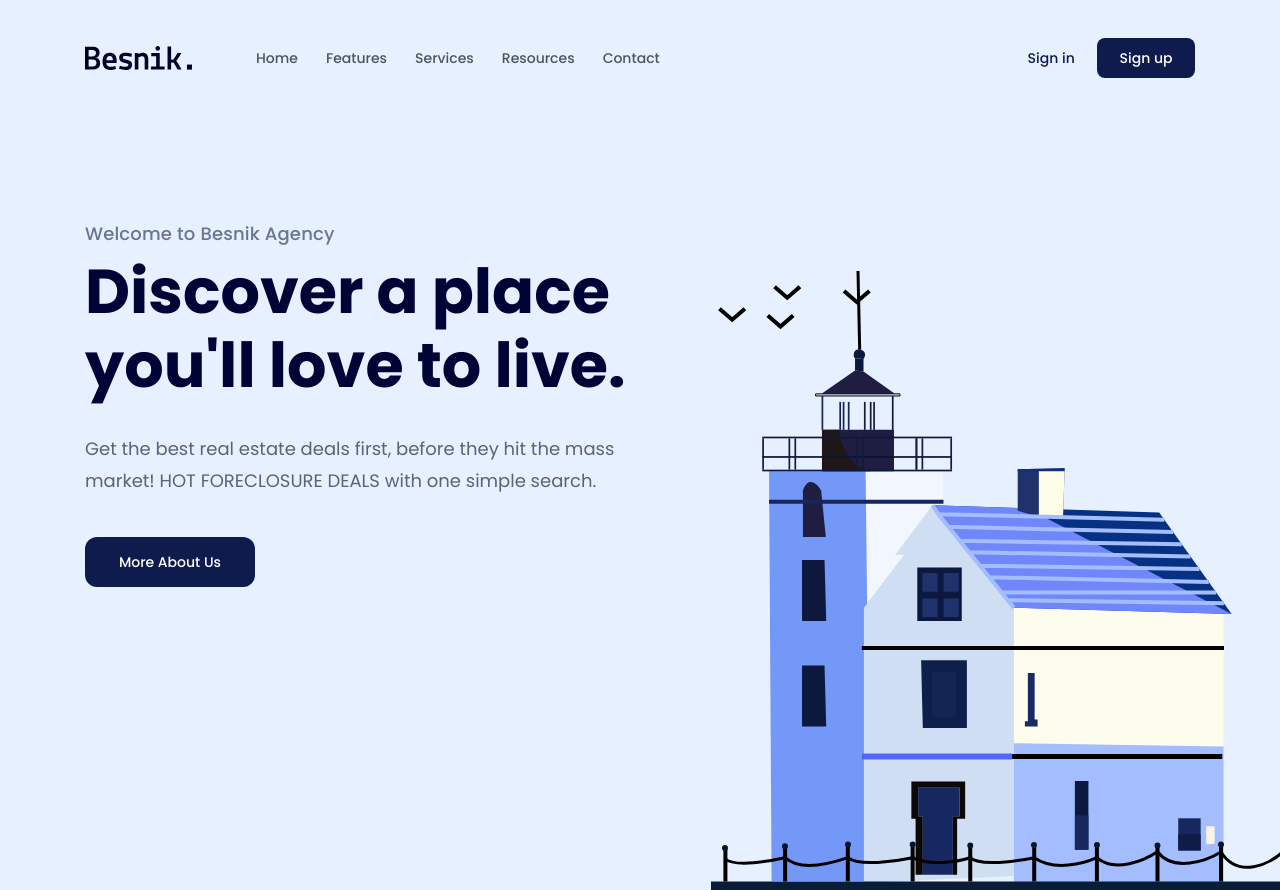
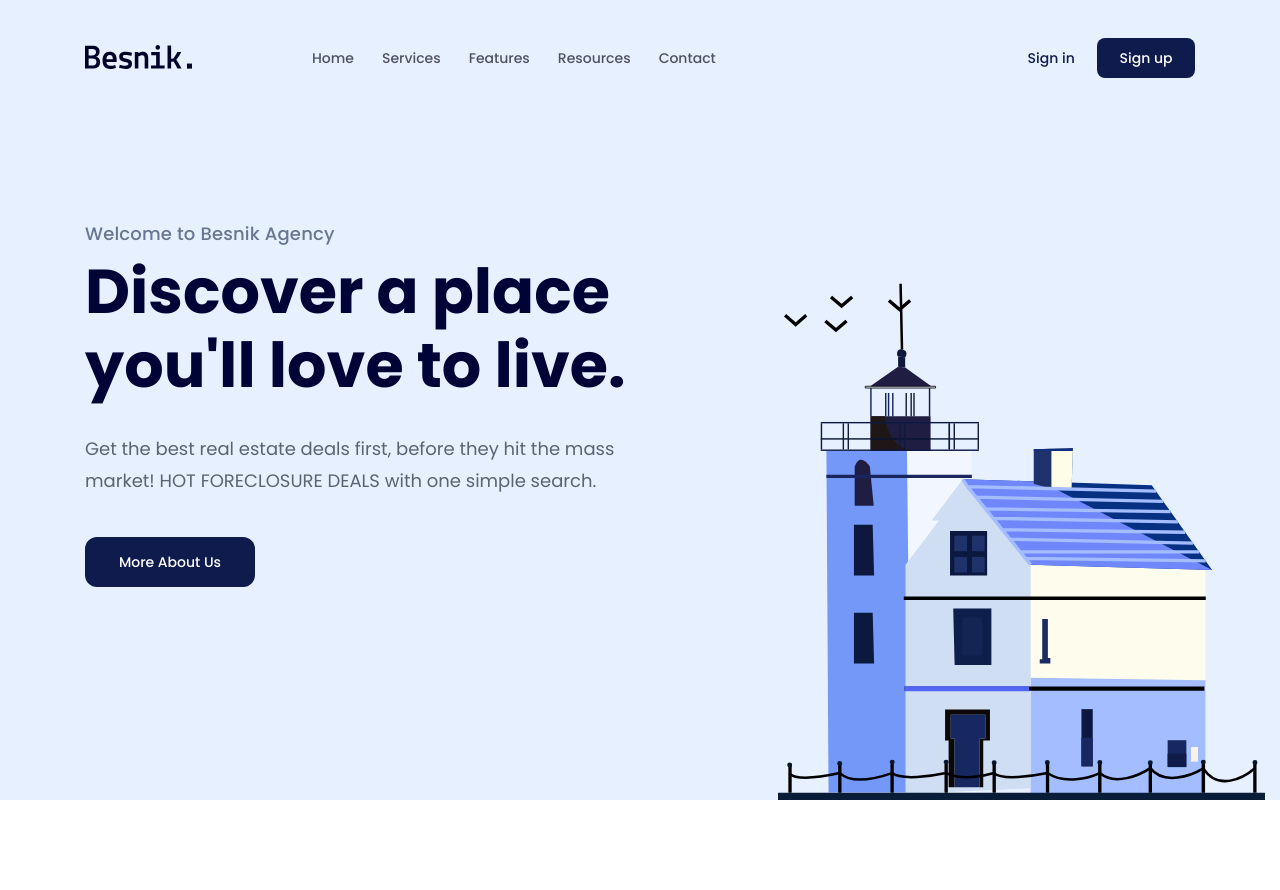
Before and after one commit to LeeCuowng/f8-project-01, a plain HTML site: page index.html in a window 1280 px wide. Shown: the top 890 px of the page. Drawn offline with Linux system fonts and the light colour scheme.

Commit message:
Cập nhật Narbar

```diff
--- a/assets/css/style.css
+++ b/assets/css/style.css
@@ -13,6 +13,11 @@ html {
 body {
     font-size: 1.6rem;
     font-family: "Poppins", sans-serif;
+}
+
+html,
+body {
+    scroll-behavior: smooth;
 }
 
 /* Common (Thanh phan dung chung) */
@@ -63,7 +68,7 @@ a {
     display: flex;
     flex-direction: column;
     background: #e6f0ff;
-    height: 100vh;
+    height: calc(100vh - 90px);
     position: relative;
 }
 
@@ -83,7 +88,7 @@ a {
     font-weight: 500;
     font-size: 1.4rem;
     color: #4f5361;
-    padding: 8px 1.4rem;
+    padding: 8px 14px;
 }
 
 .nav-bar ul a:hover {
@@ -150,10 +155,10 @@ a {
 
 .hero-img {
     position: absolute;
-    right: calc((100vw - 1110px) / 2 - 100px);
+    right: calc((100vw - 1110px) / 2 - 70px);
     bottom: 0;
-    /* width: 487px;
-    height: 517px; */
+    width: 487px;
+    height: 517px;
 }
 
 /* ======== Clients ======== */
--- a/index.html
+++ b/index.html
@@ -16,21 +16,21 @@
             rel="stylesheet" />
     </head>
     <body>
-        <main>
+        <main id="home">
             <header class="fix-header">
                 <div class="content">
                     <!-- Nav Bar -->
                     <nav class="nav-bar">
                         <!-- Logo -->
-                        <img src="./assets/img/logo.svg" alt="Besink." />
+                        <a href="#!"><img src="./assets/img/logo.svg" alt="Besink." /><a >
 
                         <!-- Navigation -->
                         <ul>
-                            <li><a href="#!">Home</a></li>
-                            <li><a href="#!">Features</a></li>
-                            <li><a href="#!">Services</a></li>
-                            <li><a href="#!">Resources</a></li>
-                            <li><a href="#!">Contact</a></li>
+                            <li><a href="#home">Home</a></li>
+                            <li><a href="#services">Services</a></li>
+                            <li><a href="#features">Features</a></li>
+                            <li><a href="#resources">Resources</a></li>
+                            <li><a href="#contact">Contact</a></li>
                         </ul>
 
                         <!-- Action -->
@@ -115,7 +115,7 @@
             </div>
 
             <!-- Guides -->
-            <div class="guides">
+            <div class="guides" id="services">
                 <div class="content">
                     <h2 class="sub-title">How its works?</h2>
 
@@ -178,7 +178,7 @@
             </div>
 
             <!-- Featured -->
-            <div class="featured">
+            <div class="featured" id="features">
                 <div class="content">
                     <header>
                         <h2 class="sub-title">Featured Properties</h2>
@@ -320,7 +320,7 @@
             </div>
 
             <!-- Stats -->
-            <div class="stats">
+            <div class="stats" id="resources">
                 <div class="content">
                     <div class="row">
                         <div class="img-block">
@@ -465,7 +465,7 @@
             </div>
 
             <!-- Subscription -->
-            <div class="subscription">
+            <div class="subscription" id="contact">
                 <div class="content">
                     <div class="body">
                         <div class="info">
```
